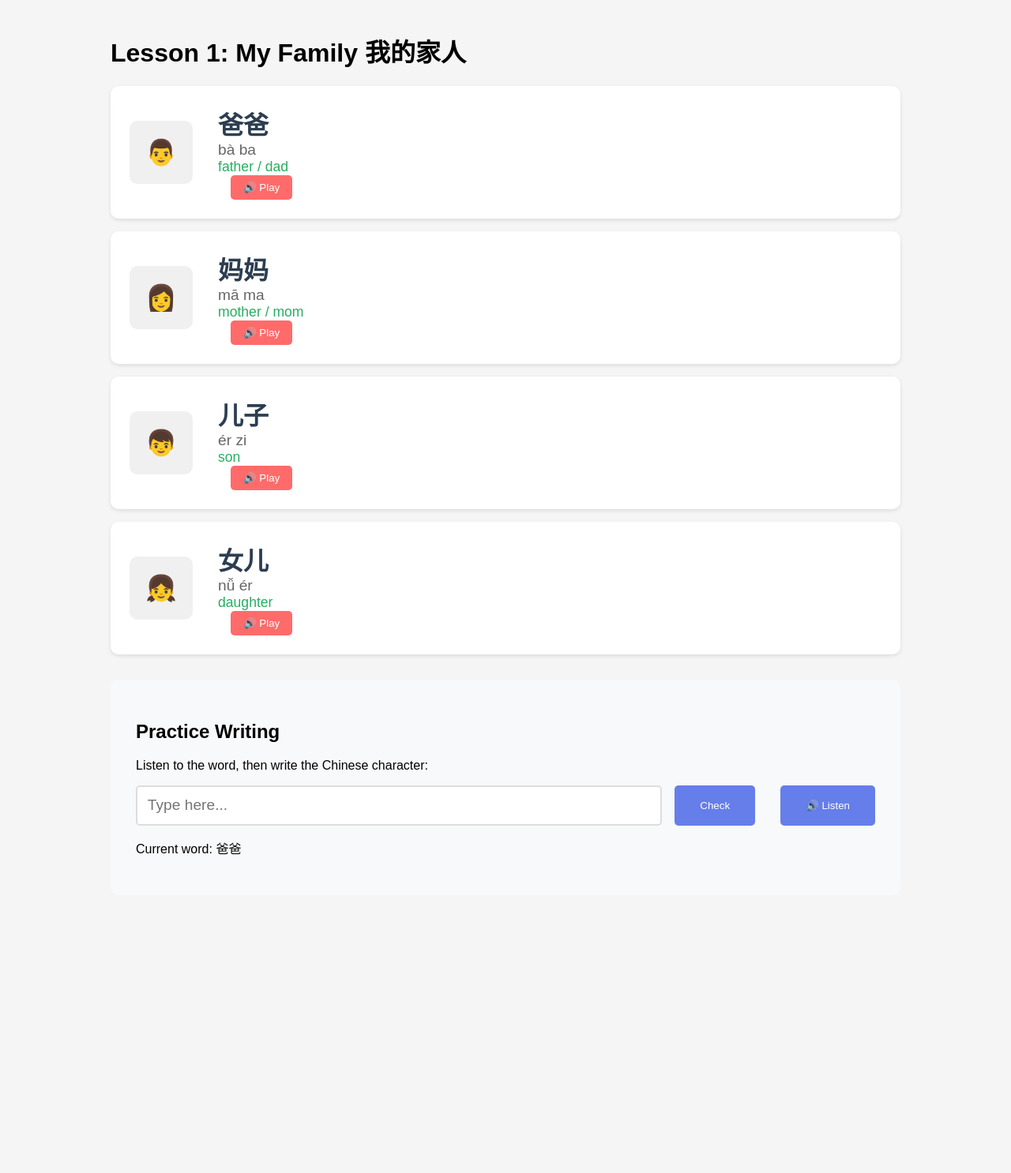
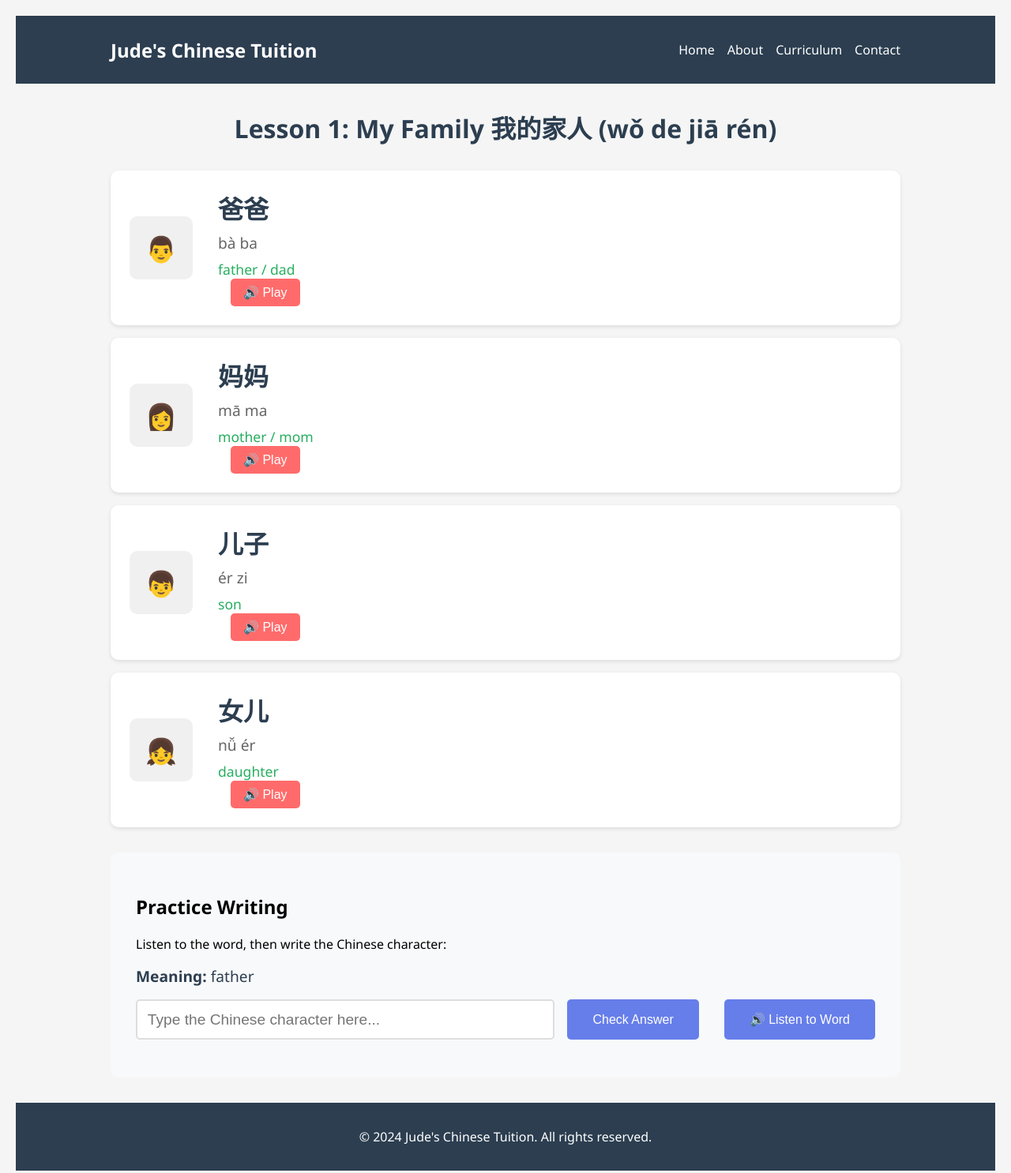
Before and after one commit to yellowbellecode/Jude-s-Chinese-tuition-sg, a plain HTML site: page lesson1.html in a window 1280 px wide. Shown: the whole page at 79% size. Before the commit the page ends 1154 px from the top, so only its background shows below. Drawn offline with Linux system fonts and the light colour scheme.

Commit message:
Update lesson1.html

```diff
--- a/lesson1.html
+++ b/lesson1.html
@@ -5,26 +5,175 @@
     <meta name="viewport" content="width=device-width, initial-scale=1.0">
     <title>Lesson 1 - Family | Jude's Chinese Tuition</title>
     <style>
-        body { font-family: Arial, sans-serif; margin: 0; padding: 20px; background: #f5f5f5; }
-        .container { max-width: 1000px; margin: 0 auto; }
-        .vocab-card { background: white; border-radius: 10px; padding: 1.5rem; margin-bottom: 1rem; box-shadow: 0 2px 5px rgba(0,0,0,0.1); display: flex; align-items: center; gap: 2rem; }
-        .vocab-image { width: 80px; height: 80px; background: #f0f0f0; border-radius: 10px; display: flex; align-items: center; justify-content: center; font-size: 2rem; }
-        .chinese { font-size: 2rem; font-weight: bold; color: #2c3e50; }
-        .pinyin { font-size: 1.2rem; color: #666; }
-        .english { font-size: 1.1rem; color: #27ae60; }
-        .audio-btn { background: #ff6b6b; color: white; border: none; padding: 0.5rem 1rem; border-radius: 5px; cursor: pointer; margin-left: 1rem; }
-        .practice-area { background: #f8f9fa; border-radius: 10px; padding: 2rem; margin-top: 2rem; }
-        .writing-practice { display: flex; gap: 1rem; margin: 1rem 0; }
-        .writing-practice input { flex: 1; padding: 0.8rem; border: 2px solid #ddd; border-radius: 5px; font-size: 1.2rem; }
-        .writing-practice button { padding: 0.8rem 2rem; background: #667eea; color: white; border: none; border-radius: 5px; cursor: pointer; }
-        .feedback { margin-top: 1rem; padding: 1rem; border-radius: 5px; display: none; }
-        .correct { background: #d4edda; color: #155724; display: block; }
-        .incorrect { background: #f8d7da; color: #721c24; display: block; }
+        body {
+            font-family: 'Segoe UI', Tahoma, Geneva, Verdana, sans-serif;
+            margin: 0;
+            padding: 20px;
+            background: #f5f5f5;
+        }
+        .container {
+            max-width: 1000px;
+            margin: 0 auto;
+        }
+        h1 {
+            color: #2c3e50;
+            text-align: center;
+            margin-bottom: 2rem;
+        }
+        .vocab-card {
+            background: white;
+            border-radius: 10px;
+            padding: 1.5rem;
+            margin-bottom: 1rem;
+            box-shadow: 0 2px 5px rgba(0,0,0,0.1);
+            display: flex;
+            align-items: center;
+            gap: 2rem;
+        }
+        .vocab-image {
+            width: 80px;
+            height: 80px;
+            background: #f0f0f0;
+            border-radius: 10px;
+            display: flex;
+            align-items: center;
+            justify-content: center;
+            font-size: 2rem;
+        }
+        .vocab-details {
+            flex: 1;
+        }
+        .chinese {
+            font-size: 2rem;
+            font-weight: bold;
+            color: #2c3e50;
+        }
+        .pinyin {
+            font-size: 1.2rem;
+            color: #666;
+            margin: 0.5rem 0;
+        }
+        .english {
+            font-size: 1.1rem;
+            color: #27ae60;
+        }
+        .audio-btn {
+            background: #ff6b6b;
+            color: white;
+            border: none;
+            padding: 0.5rem 1rem;
+            border-radius: 5px;
+            cursor: pointer;
+            margin-left: 1rem;
+            font-size: 1rem;
+        }
+        .audio-btn:hover {
+            background: #ff5252;
+        }
+        .practice-area {
+            background: #f8f9fa;
+            border-radius: 10px;
+            padding: 2rem;
+            margin-top: 2rem;
+        }
+        .current-word-hint {
+            margin-bottom: 1rem;
+            font-size: 1.2rem;
+            color: #2c3e50;
+        }
+        .writing-practice {
+            display: flex;
+            gap: 1rem;
+            margin: 1rem 0;
+            flex-wrap: wrap;
+        }
+        .writing-practice input {
+            flex: 1;
+            padding: 0.8rem;
+            border: 2px solid #ddd;
+            border-radius: 5px;
+            font-size: 1.2rem;
+            min-width: 200px;
+        }
+        .writing-practice button {
+            padding: 0.8rem 2rem;
+            background: #667eea;
+            color: white;
+            border: none;
+            border-radius: 5px;
+            cursor: pointer;
+            font-size: 1rem;
+        }
+        .writing-practice button:hover {
+            background: #5a67d8;
+        }
+        .feedback {
+            margin-top: 1rem;
+            padding: 1rem;
+            border-radius: 5px;
+            display: none;
+        }
+        .correct {
+            background: #d4edda;
+            color: #155724;
+            display: block;
+        }
+        .incorrect {
+            background: #f8d7da;
+            color: #721c24;
+            display: block;
+        }
+        header {
+            background: #2c3e50;
+            color: white;
+            padding: 1rem 0;
+            margin-bottom: 2rem;
+        }
+        nav {
+            max-width: 1000px;
+            margin: 0 auto;
+            display: flex;
+            justify-content: space-between;
+            align-items: center;
+            padding: 0 20px;
+        }
+        .logo {
+            font-size: 1.5rem;
+            font-weight: bold;
+        }
+        nav ul {
+            display: flex;
+            list-style: none;
+            gap: 1rem;
+        }
+        nav ul li a {
+            color: white;
+            text-decoration: none;
+        }
+        footer {
+            background: #2c3e50;
+            color: white;
+            text-align: center;
+            padding: 1rem;
+            margin-top: 2rem;
+        }
     </style>
 </head>
 <body>
+    <header>
+        <nav>
+            <div class="logo">Jude's Chinese Tuition</div>
+            <ul>
+                <li><a href="index.html">Home</a></li>
+                <li><a href="about.html">About</a></li>
+                <li><a href="curriculum.html">Curriculum</a></li>
+                <li><a href="contact.html">Contact</a></li>
+            </ul>
+        </nav>
+    </header>
+
     <div class="container">
-        <h1>Lesson 1: My Family 我的家人</h1>
+        <h1>Lesson 1: My Family 我的家人 (wǒ de jiā rén)</h1>
 
         <div class="vocab-card">
             <div class="vocab-image">👨</div>
@@ -69,17 +218,27 @@
         <div class="practice-area">
             <h2>Practice Writing</h2>
             <p>Listen to the word, then write the Chinese character:</p>
+
+            <div class="current-word-hint">
+                <strong>Meaning:</strong> <span id="currentEnglish">father</span>
+            </div>
+
             <div class="writing-practice">
-                <input type="text" id="writingInput" placeholder="Type here...">
-                <button onclick="checkWriting()">Check</button>
-                <button class="audio-btn" onclick="playPracticeWord()">🔊 Listen</button>
+                <input type="text" id="writingInput" placeholder="Type the Chinese character here...">
+                <button onclick="checkWriting()">Check Answer</button>
+                <button class="audio-btn" onclick="playPracticeWord()">🔊 Listen to Word</button>
             </div>
+
             <div id="feedback" class="feedback"></div>
-            <p>Current word: <span id="currentPracticeWord">爸爸</span></p>
         </div>
     </div>
 
+    <footer>
+        <p>&copy; 2024 Jude's Chinese Tuition. All rights reserved.</p>
+    </footer>
+
     <script>
+        // Vocabulary list
         const vocabWords = [
             { chinese: "爸爸", pinyin: "bà ba", english: "father" },
             { chinese: "妈妈", pinyin: "mā ma", english: "mother" },
@@ -89,6 +248,13 @@
 
         let currentWordIndex = 0;
 
+        // Function to update the display with current word's English meaning
+        function updatePracticeDisplay() {
+            const currentWord = vocabWords[currentWordIndex];
+            document.getElementById('currentEnglish').textContent = currentWord.english;
+        }
+
+        // Audio playback using Web Speech API
         function playAudio(text) {
             const utterance = new SpeechSynthesisUtterance(text);
             utterance.lang = 'zh-CN';
@@ -97,7 +263,8 @@
         }
 
         function playPracticeWord() {
-            playAudio(vocabWords[currentWordIndex].chinese);
+            const word = vocabWords[currentWordIndex].chinese;
+            playAudio(word);
         }
 
         function checkWriting() {
@@ -108,14 +275,26 @@
             if (input === correct) {
                 feedback.className = 'feedback correct';
                 feedback.innerHTML = '✓ Correct! Well done!';
+
+                // Move to next word after correct answer
                 currentWordIndex = (currentWordIndex + 1) % vocabWords.length;
-                document.getElementById('currentPracticeWord').textContent = vocabWords[currentWordIndex].chinese;
+                updatePracticeDisplay();
                 document.getElementById('writingInput').value = '';
             } else {
                 feedback.className = 'feedback incorrect';
                 feedback.innerHTML = `✗ Try again. The correct answer is: ${correct}`;
             }
         }
+
+        // Initialize the display when page loads
+        updatePracticeDisplay();
+
+        // Allow Enter key to submit answer
+        document.getElementById('writingInput').addEventListener('keypress', function(e) {
+            if (e.key === 'Enter') {
+                checkWriting();
+            }
+        });
     </script>
 </body>
 </html>
```
